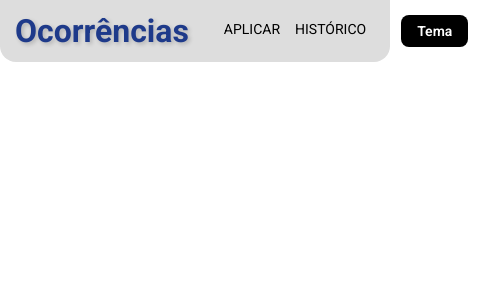
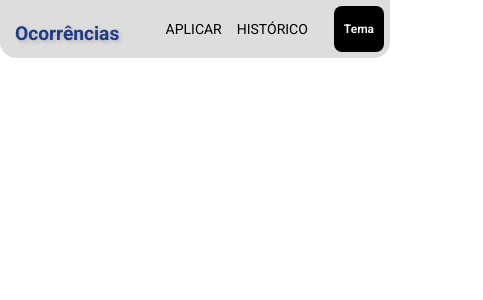
Before and after one commit to poxalack/ocorrencia, a React (Vite) app: page /home in a window 390 px wide. Shown: the top 300 px of the page, 483 px wide, since content can reach past the window. Built offline with nearby package versions, Linux system fonts and the light colour scheme.

Commit message:
responsive

```diff
--- a/src/ocorrencia/index.css
+++ b/src/ocorrencia/index.css
@@ -135,3 +135,24 @@ ol-head {
     background-color: 	var(--white-and-black);
     transform: scale(0.98);
 }
+
+@media (max-width: 480px) {
+  .h1-main {
+    font-size: 2rem;
+  }
+
+  .p-main {
+    font-size: 0.95rem;
+  }
+
+  .h1-head {
+    font-size: 1.2rem;
+  }
+
+  .botao-login,
+  .botao-tema {
+    font-size: 12px;
+    padding: 5px 10px;
+    margin: 6px;
+  }
+}
--- a/src/ocorrencia/login.css
+++ b/src/ocorrencia/login.css
@@ -5,15 +5,17 @@
     border: none;
 }
 .king-login {
-    width: 100%;
-    height: 100%;
-    display: flex;
-    justify-content: center;
-    align-items: center;
-    height: 100vh;
-    background-image: url('../src/assets/main-index.png');
-    display: flex;
-    flex-direction: row;
+  width: 100%;
+  min-height: 100vh;
+  display: flex;
+  justify-content: center;
+  align-items: center;
+  background-image: url('../src/assets/main-index.png');
+  background-size: cover;
+  background-position: center;
+  flex-wrap: wrap;
+  padding: 20px;
+  gap: 20px;
 }
 .one {
     background-color: 	#1E3A8A;
@@ -94,3 +96,24 @@
     margin-bottom: 20px;
     font-size: 2.5rem;
 }
+
+@media (max-width: 480px) {
+  .h1-main {
+    font-size: 2rem;
+  }
+
+  .p-main {
+    font-size: 0.95rem;
+  }
+
+  .h1-head {
+    font-size: 1.2rem;
+  }
+
+  .botao-login,
+  .botao-tema {
+    font-size: 12px;
+    padding: 5px 10px;
+    margin: 6px;
+  }
+}
```
